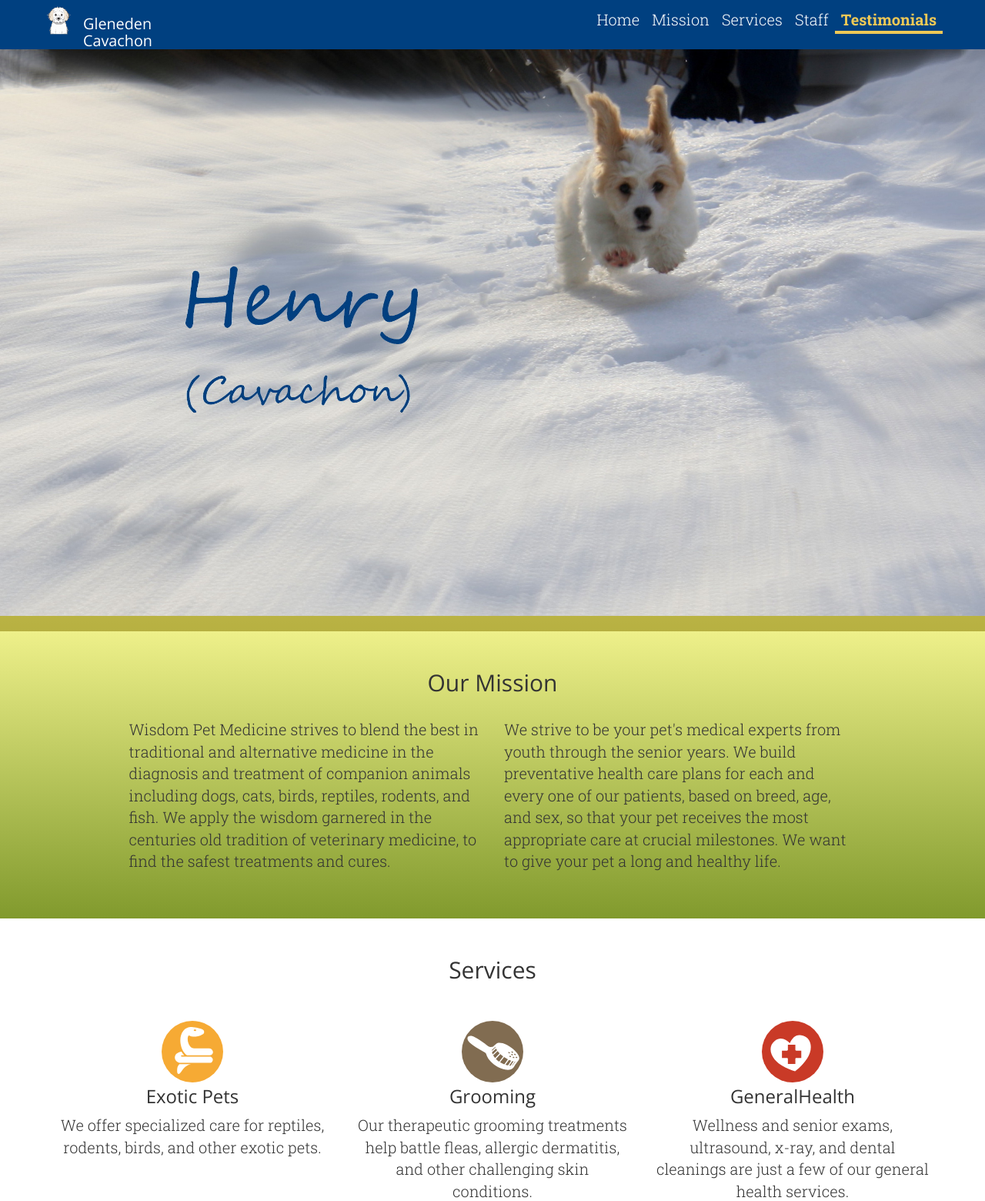
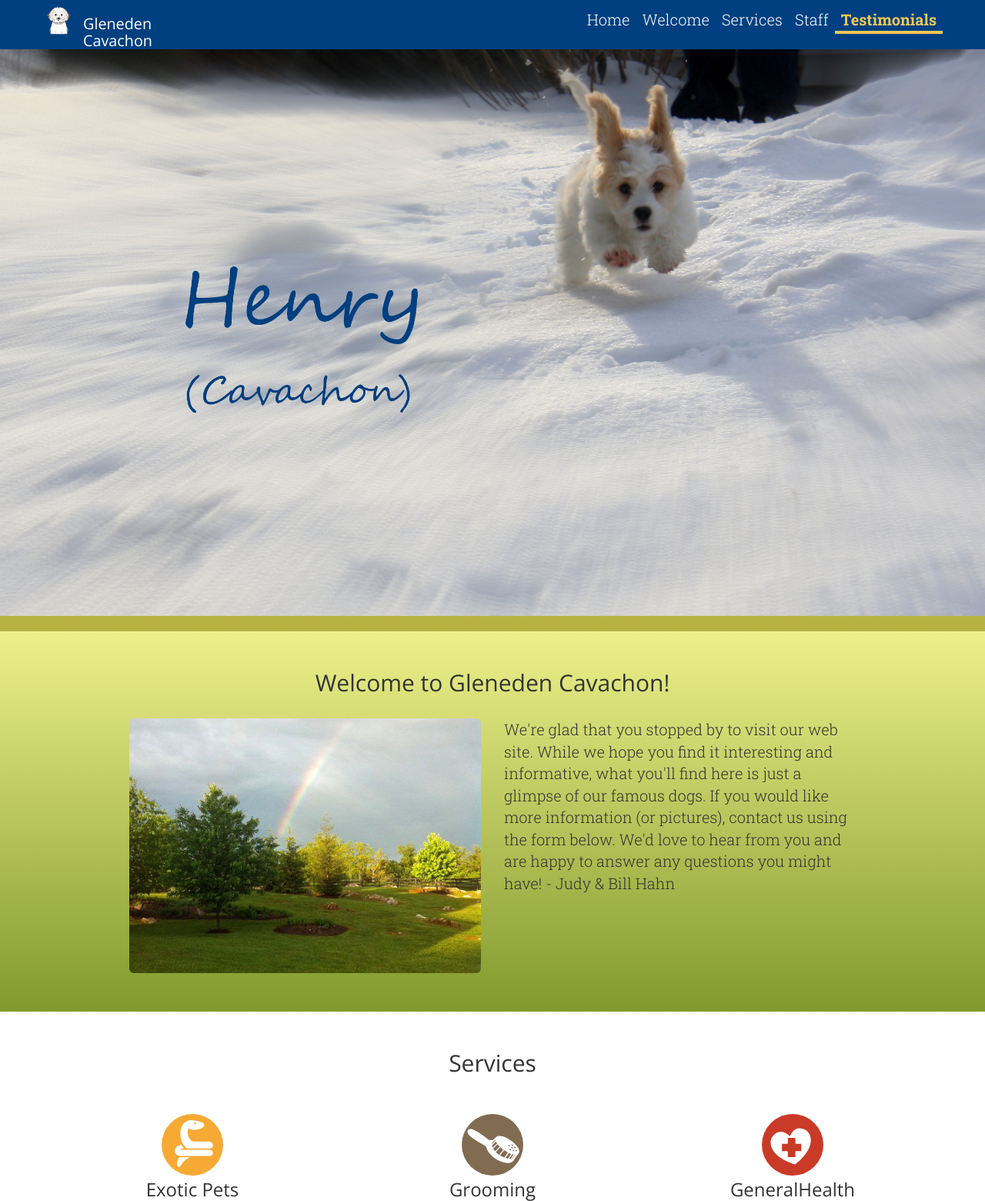
Before and after one commit to ckschmieder/cavachon-bs, a PHP site: page / in a window 1280 px wide. Shown: the top 1560 px of the page at 77% size. Run offline with PHP 8.4, Linux system fonts and the light colour scheme; some libraries are stand-ins or nearby versions.

Commit message:
Added image to welcome section and updated text.

```diff
--- a/css/style.css
+++ b/css/style.css
@@ -141,11 +141,22 @@ header .inbody .navbar-brand span.subhead {
   background-size: cover;
 }
 
-/**  Page -- Mission **/
-#mission {
+/**  Page -- Welcome **/
+#welcome {
   background-color: #E4D29D;
   background-image: linear-gradient(to bottom, #EEF08A, #819A2D);
   border-top: 20px solid rgba(238, 200, 86, .5);
+}
+
+#welcome img {
+  margin-bottom: 30px;
+  margin-right: 0px;
+}
+
+@media screen and (min-width: 992px) {
+    #welcome img {
+      margin-bottom: 0px;
+    }
 }
 
 /**  Page -- Services **/
--- a/index.html
+++ b/index.html
@@ -27,7 +27,7 @@
       <div class="collapse navbar-collapse" id="collapse">
         <ul class="nav navbar-nav navbar-right">
           <li class="active"><a href="#featured">Home</a></li>
-          <li><a href="#mission">Mission</a></li>
+          <li><a href="#welcome">Welcome</a></li>
           <li><a href="#services">Services</a></li>
           <li><a href="#staff">Staff</a></li>
           <li><a href="#testimonials">Testimonials</a></li>
@@ -43,15 +43,16 @@
 </header>
 
 <div class="main">
-  <div class="page" id="mission">
+  <div class="page" id="welcome">
     <div class="content container">
-      <h2>Our Mission</h2>
+      <h2>Welcome to Gleneden Cavachon!</h2>
       <div class="row">
-        <p class="col-md-5 col-md-offset-1">Wisdom Pet Medicine strives to blend the best in traditional and alternative medicine in the diagnosis and treatment of companion animals including dogs, cats, birds, reptiles, rodents, and fish. We apply the wisdom garnered in the centuries old tradition of veterinary medicine, to find the safest treatments and&nbsp;cures.</p>
-        <p class="col-md-5">We strive to be your pet's medical experts from youth through the senior years. We build preventative health care plans for each and every one of our patients, based on breed, age, and sex, so that your pet receives the most appropriate care at crucial milestones. We want to give your pet a long and healthy&nbsp;life.</p>
+        <div class="col-md-5 col-md-offset-1"><img src="images/rainbow-landscape.jpg" class="img-responsive img-rounded" alt="Responsive image"></div>
+        <p class="col-md-5 ">We're glad that you stopped by to visit our web site. While we hope you find it interesting and informative, what you'll find here is just a glimpse of our famous dogs. If you would like more information (or pictures), contact us using the form below. We'd love to hear from you and are happy to answer any questions you might have! <span>- Judy &amp; Bill Hahn</span></p>
+
       </div><!-- row -->
     </div><!-- content container -->
-  </div><!-- mission page -->
+  </div><!-- welcome page -->
 
   <div class="page" id="services">
     <div class="content container">
```
Also changed, not shown: images/rainbow-landscape.jpg (added), images/rainbow.jpg (added).
